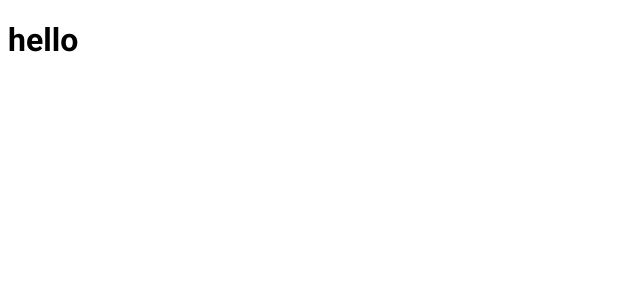
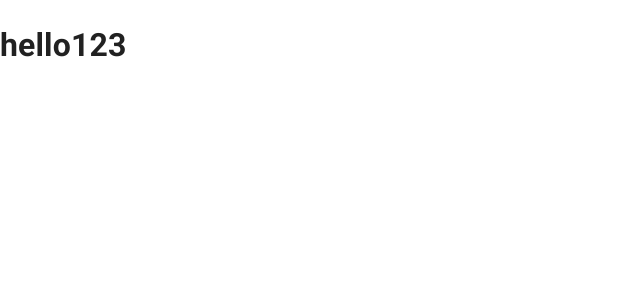
Before and after one commit to linhtc22/trello-web, a React (Vite) app: page / in a window 1280 px wide. Shown: the top 300 px of the page, without its empty margins (0-640 px from the left). Built offline with nearby package versions, Linux system fonts and the light colour scheme.

Commit message:
add css baseline

```diff
--- a/src/App.jsx
+++ b/src/App.jsx
@@ -1,7 +1,7 @@
 function App() {
   return (
     <>
-      <h1>hello</h1>
+      <h1>hello123</h1>
     </>
   )
 }
--- a/src/index.css
+++ /dev/null
@@ -1,3 +0,0 @@
-:root {
-  font-family: 'Roboto', sans-serif;
-}
--- a/src/main.jsx
+++ b/src/main.jsx
@@ -1,10 +1,11 @@
 import React from 'react'
 import ReactDOM from 'react-dom/client'
 import App from './App.jsx'
-import './index.css'
+import CssBaseline from '@mui/material/CssBaseline'
 
 ReactDOM.createRoot(document.getElementById('root')).render(
   <React.StrictMode>
+    <CssBaseline />
     <App />
   </React.StrictMode>
 )
```
